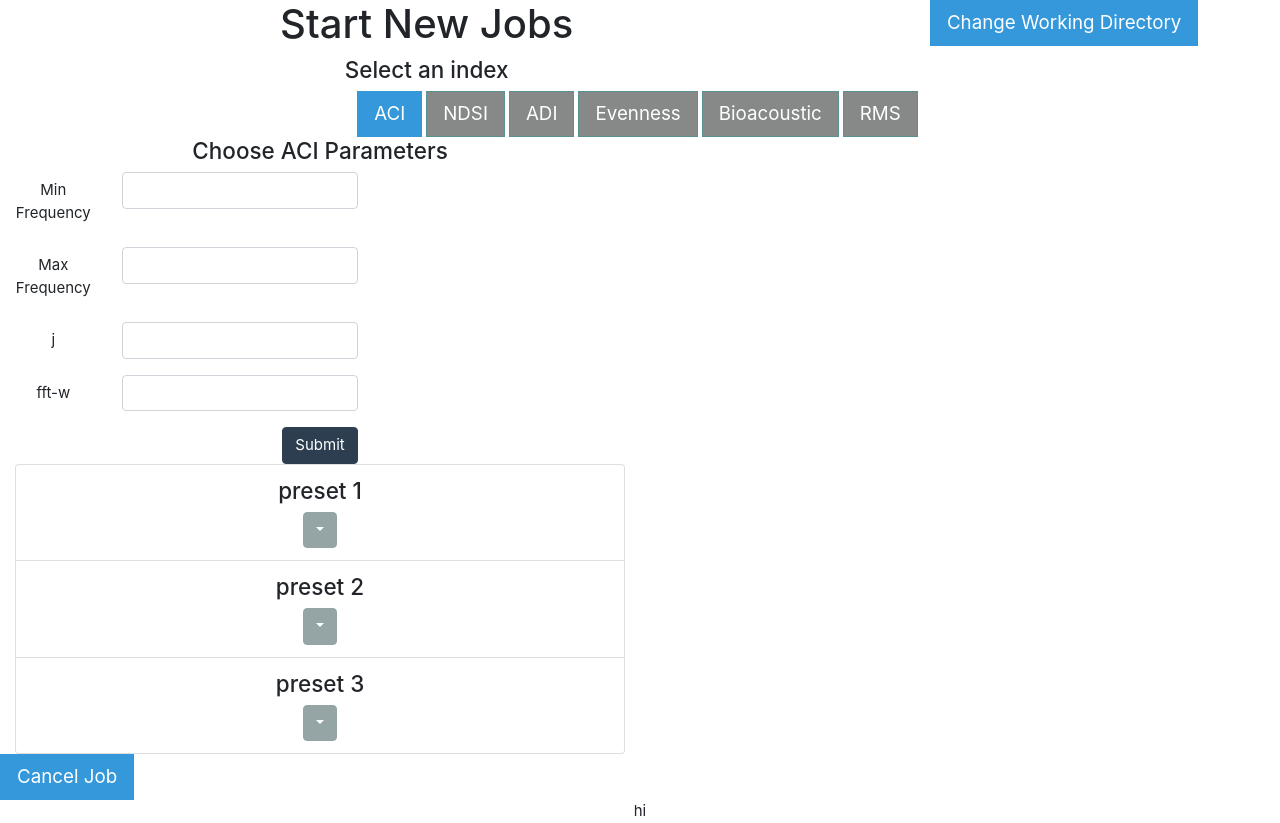
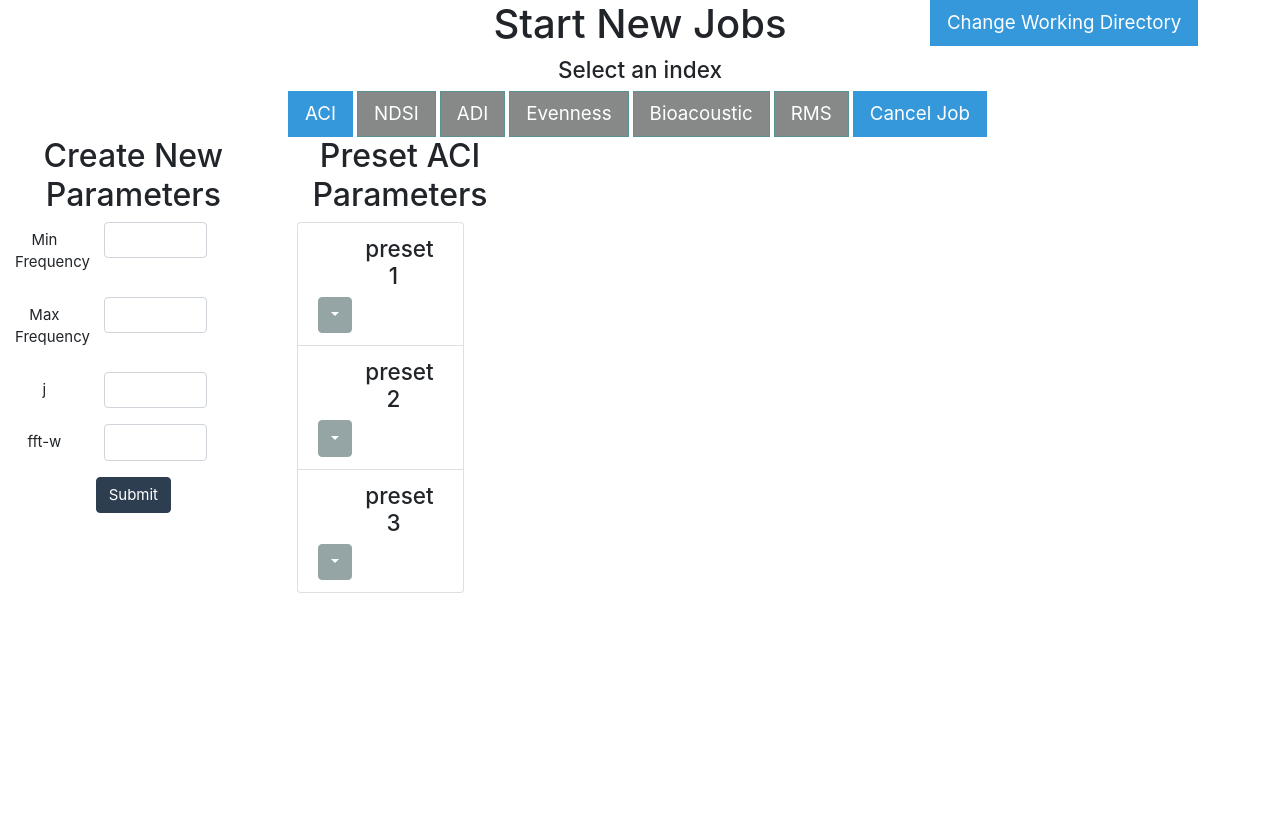
Before and after one commit to jonathanbeever/mangrove, a React (Create React App) app: page / in a window 1280 px wide. Both pictures are taken after a click on the label "ACI". After the commit the page ends 800 px from the top, so only its background shows below. Built offline with nearby package versions, Linux system fonts and the light colour scheme.

Commit message:
Set chosen parameters as state for aci

```diff
--- a/src/components/chooseParams/aciParams/newAciParams.js
+++ b/src/components/chooseParams/aciParams/newAciParams.js
@@ -1,31 +1,32 @@
 import React, { Component } from 'react';
+import '../../newJobs.css';
 
 class NewAciParams extends Component {
   render(props) {
     return (
       <form>
         <div className="form-group row">
-          <label htmlFor="min-freq" className="col-2 col-form-label">Min Frequency</label>
-          <div className="col-5">
-            <input onClick={this.props.onChange} className="form-control" type="text" value={this.props.params['min-freq']} id="min-freq" />
+          <label htmlFor="min-freq" className="col-4 col-form-label">Min Frequency</label>
+          <div className="col-6">
+            <input onChange={this.props.onChange} className="form-control" type="text" value={this.props.params['min-freq']} id="min-freq" />
           </div>
         </div>
         <div className="form-group row">
-          <label htmlFor="max-freq" className="col-2 col-form-label">Max Frequency</label>
-          <div className="col-5">
-            <input onClick={this.props.onChange} className="form-control" type="text" value={this.props.params['max-freq']} id="max-freq" />
+          <label htmlFor="max-freq" className="col-4 col-form-label">Max Frequency</label>
+          <div className="col-6">
+            <input onChange={this.props.onChange} className="form-control" type="text" value={this.props.params['max-freq']} id="max-freq" />
           </div>
         </div>
         <div className="form-group row">
-          <label htmlFor="j" className="col-2 col-form-label">j</label>
-          <div className="col-5">
-            <input onClick={this.props.onChange} className="form-control" type="text" value={this.props.params['j']} id="j" />
+          <label htmlFor="j" className="col-4 col-form-label">j</label>
+          <div className="col-6">
+            <input onChange={this.props.onChange} className="form-control" type="text" value={this.props.params['j']} id="j" />
           </div>
         </div>
         <div className="form-group row">
-          <label htmlFor="fft-w" className="col-2 col-form-label">fft-w</label>
-          <div className="col-5">
-            <input onClick={this.props.onChange} className="form-control" type="text" value={this.props.params['fft-w']} id="fft-w" />
+          <label htmlFor="fft-w" className="col-4 col-form-label">fft-w</label>
+          <div className="col-6">
+            <input onChange={this.props.onChange} className="form-control" type="text" value={this.props.params['fft-w']} id="fft-w" />
           </div>
         </div>
         <button type="submit" className="btn btn-primary">Submit</button>
--- a/src/components/chooseParams/aciParams/presetAciParams.js
+++ b/src/components/chooseParams/aciParams/presetAciParams.js
@@ -8,11 +8,10 @@ class PresetAciParams extends Component {
   constructor(props) {
     super(props);
 
-
-    this.state = {
-    };
+    this.state = {};
   }
 
+  // Toggles view of preset parameters when dropdown arrow is clicked
   onClickPreset = (e) => {
     let selectedSpecs = e.target.nextSibling
 
@@ -52,19 +51,20 @@ class PresetAciParams extends Component {
       }
     ]
 
+    // Map json object of param sets to html to render
     var htmlPresets = paramPresets.map((item, index) => {
       return (
         <li key={item.id} className="list-group-item" id={item.id}>
-          <h4 name='alias'>{item.alias}</h4>
-          <button onClick={this.onClickPreset} className="btn btn-secondary dropdown-toggle" type="button"></button>
+          <h4 class="presetAlias" name='alias'>{item.alias}&nbsp;&nbsp;</h4>
+          <button onClick={this.onClickPreset} className="btn btn-secondary dropdown-toggle presetDropdown" type="button"></button>
+          {/* Hide details of param set until dropdown is clicked */}
           <div hidden={true}>
-            <div id='min-freq' value={item.minFreq}><strong>min freq:</strong> <p>{item.minFreq}</p></div>
-            <div id='max-freq' value={5}><strong>max freq:</strong> <p>{item.maxFreq}</p></div>
+            <div id='min-freq'><strong>min freq:</strong> <p>{item.minFreq}</p></div>
+            <div id='max-freq'><strong>max freq:</strong> <p>{item.maxFreq}</p></div>
             <div id='j'><strong>j: </strong> <p>{item.j}</p></div>
             <div id='fft-w'><strong>fftW:</strong> <p>{item.fftW}</p></div>
             <button className="btn btn-secondary" onClick={this.props.onChoosePreset}>Select</button>
           </div>
-
         </li>
       )
     })
@@ -73,7 +73,7 @@ class PresetAciParams extends Component {
   }
   render(props) {
     return (
-      <div>
+      <div className="col-10">
         <ul className="list-group">
           {this.state.htmlPresets ? this.state.htmlPresets : ''}
         </ul>
--- a/src/components/chooseParams/chooseAciParams.js
+++ b/src/components/chooseParams/chooseAciParams.js
@@ -5,37 +5,16 @@ import PresetAciParams from './aciParams/presetAciParams';
 class ChooseAciParams extends Component {
   render(props) {
     return (
-      <div>
-        <NewAciParams params = {this.props.params} onChange={this.props.handleParamChange} onSubmit={this.props.handleJobSubmit} />
-        <PresetAciParams params = {this.props.params} onChoosePreset={this.props.onChoosePreset} />
+      <div className="row">
+        <div className="col-5">
+          <h3>Create New Parameters</h3>
+          <NewAciParams params = {this.props.params} onChange={this.props.onChange} />
+        </div>
+        <div className="col-5">
+          <h3>Preset ACI Parameters</h3>
+          <PresetAciParams params = {this.props.params} onChoosePreset={this.props.onChoosePreset} />
+        </div>
       </div>
-      // <form>
-      //   <div className="form-group row">
-      //     <label htmlFor="min-freq" className="col-2 col-form-label">Min Frequency</label>
-      //     <div className="col-5">
-      //       <input onClick={this.props.onChange} className="form-control" type="text" value={this.props.params['min-freq']} id="min-freq" />
-      //     </div>
-      //   </div>
-      //   <div className="form-group row">
-      //     <label htmlFor="max-freq" className="col-2 col-form-label">Max Frequency</label>
-      //     <div className="col-5">
-      //       <input onClick={this.props.onChange} className="form-control" type="text" value={this.props.params['max-freq']} id="max-freq" />
-      //     </div>
-      //   </div>
-      //   <div className="form-group row">
-      //     <label htmlFor="j" className="col-2 col-form-label">j</label>
-      //     <div className="col-5">
-      //       <input onClick={this.props.onChange} className="form-control" type="text" value={this.props.params['j']} id="j" />
-      //     </div>
-      //   </div>
-      //   <div className="form-group row">
-      //     <label htmlFor="fft-w" className="col-2 col-form-label">fft-w</label>
-      //     <div className="col-5">
-      //       <input onClick={this.props.onChange} className="form-control" type="text" value={this.props.params['fft-w']} id="fft-w" />
-      //     </div>
-      //   </div>
-      //   <button type="submit" className="btn btn-primary">Submit</button>
-      // </form>
     );
   }
 }
--- a/src/components/chooseParams/chooseIndexButtons.js
+++ b/src/components/chooseParams/chooseIndexButtons.js
@@ -1,24 +1,6 @@
 import React, { Component } from 'react';
 
 class App extends Component {
-//   constructor(props) {
-//     super(props);
-//     // this.onClickIndex = this.onClickIndex.bind(this);
-//     // this.state = {
-//         // selectedIndex: ''
-//     // };
-//   }
-
-//   onClickIndex = (e) => {
-//     // If another index is already select and the button clicked is disabled
-//     // tell user to start or cancel current job
-//     if(e.target.parentElement.className.indexOf('disabled') !== -1)
-//       alert('Start or cancel job')
-//     // Otherwise set state selectedOption to name of index
-//     else
-//       this.setState({selectedIndex: e.target.id})
-//   }
-
   render(props) {
     return (
       <div className="btn-group btn-group-toggle" data-toggle="buttons">
@@ -40,6 +22,7 @@ class App extends Component {
         <label className={"btn btn-lg btn-info" + (this.props.selectedIndex === '' ? '' : (this.props.selectedIndex === 'rms' ? '':' disabled'))}>
           <input onClick={this.props.onClickIndex} type="radio" name="options" id="rms" autoComplete="off"/> RMS
         </label>
+        <button className={"btn btn-lg btn-info" + (this.props.selectedIndex === '' ? ' disabled' : '')} onClick={this.props.onCancel}>Cancel Job</button>
       </div>
     );
   }
--- /dev/null
+++ b/src/components/newJobs.css
@@ -0,0 +1,12 @@
+.presetDropdown {
+    float: left;
+}
+
+.presetAlias {
+    float: left;
+    margin-left: 3vw;
+}
+
+#min-freq {
+    clear: both;
+}
--- a/src/components/newJobs.js
+++ b/src/components/newJobs.js
@@ -1,13 +1,4 @@
 import React, { Component } from 'react';
-// import {
-//     ChooseIndexButtons,
-//     ChooseAciParams,
-//     ChooseNdsiParams,
-//     ChooseAdiParams,
-//     ChooseBioacousticParams,
-//     ChooseEvennessParams,
-//     ChooseRmsParams
-// } from './chooseParams';
 import ChooseIndexButtons from './chooseParams/chooseIndexButtons';
 import ChooseAciParams from './chooseParams/chooseAciParams';
 import ChooseNdsiParams from './chooseParams/chooseNdsiParams';
@@ -37,14 +28,11 @@ class NewJobs extends Component {
     // clear params
     let params = Object.assign({}, this.state.params);
 
-
     while(e.target.previousSibling != null) {
       params[e.target.previousSibling.id] = e.target.previousSibling.children[1].textContent
-      alert(e.target.previousSibling.children[1].textContent)
 
       e.target = e.target.previousSibling
     }
-    console.log(params)
     this.setState({params: params})
   }
 
@@ -64,27 +52,27 @@ class NewJobs extends Component {
 
       switch(e.target.id) {
         case 'aci': {
-          this.setState({paramComp: <ChooseAciParams params = {this.state.params} onChange={this.handleParamChange} onSubmit={this.handleJobSubmit} onChoosePreset={this.onChoosePreset} />})
+          this.setState({paramComp: <ChooseAciParams params = {this.state.params} onChange={this.handleParamChange} onChoosePreset={this.onChoosePreset} />})
           break;
         }
         case 'ndsi': {
-          this.setState({paramComp: <ChooseNdsiParams params = {this.state.params} onChange={this.handleParamChange} onSubmit={this.handleJobSubmit} />})
+          this.setState({paramComp: <ChooseNdsiParams params = {this.state.params} onChange={this.handleParamChange} onChoosePreset={this.onChoosePreset} />})
           break;
         }
         case 'adi': {
-          this.setState({paramComp: <ChooseAdiParams params = {this.state.params} onChange={this.handleParamChange} onSubmit={this.handleJobSubmit} />})
+          this.setState({paramComp: <ChooseAdiParams params = {this.state.params} onChange={this.handleParamChange} onChoosePreset={this.onChoosePreset} />})
           break;
         }
         case 'bioacoustic': {
-          this.setState({paramComp: <ChooseBioacousticParams params = {this.state.params} onChange={this.handleParamChange} onSubmit={this.handleJobSubmit} />})
+          this.setState({paramComp: <ChooseBioacousticParams params = {this.state.params} onChange={this.handleParamChange} onChoosePreset={this.onChoosePreset} />})
           break;
         }
         case 'evenness': {
-          this.setState({paramComp: <ChooseEvennessParams params = {this.state.params} onChange={this.handleParamChange} onSubmit={this.handleJobSubmit} />})
+          this.setState({paramComp: <ChooseEvennessParams params = {this.state.params} onChange={this.handleParamChange} onChoosePreset={this.onChoosePreset} />})
           break;
         }
         case 'rms': {
-          this.setState({paramComp: <ChooseRmsParams params = {this.state.params} onChange={this.handleParamChange} onSubmit={this.handleJobSubmit} />})
+          this.setState({paramComp: <ChooseRmsParams params = {this.state.params} onChange={this.handleParamChange} onChoosePreset={this.onChoosePreset} />})
           break;
         }
         default: {
@@ -97,7 +85,7 @@ class NewJobs extends Component {
 
   handleParamChange (e) {
     let params = Object.assign({}, this.state.params);
-
+    alert(e.target.id, e.target.value)
     params[e.target.id] = e.target.value
 
     this.setState({params: params})
@@ -113,10 +101,11 @@ class NewJobs extends Component {
 
   render() {
     return (
-    //   <div className="App">
       <div className="container-fluid">
         <div className="row">
-            <div className='col-8'>
+          <div className='col-4'>
+          </div>
+          <div className='col-4'>
             <h2>Start New Jobs</h2>
             <h4>Select an index</h4>
           </div>
@@ -126,7 +115,8 @@ class NewJobs extends Component {
         </div>
         <div className="row">
           <div className='col-12'>
-              <ChooseIndexButtons selectedIndex = {this.state.selectedIndex} onClickIndex={this.onClickIndex}/>
+            <ChooseIndexButtons selectedIndex = {this.state.selectedIndex} onClickIndex={this.onClickIndex} onCancel={this.cancelJob}/>
+            {/* Show alert if changeIndexWarning is true */}
             {this.state.changeIndexWarning ?
               (<div className="alert alert-warning" role="alert">
                 <strong>Warning!</strong> Start or cancel current job before starting a new one.
@@ -135,17 +125,10 @@ class NewJobs extends Component {
         </div>
         <div className="row">
           <div className="col-6">
-              {this.state.selectedIndex ? (<div><h4>Choose {this.state.selectedIndex.toUpperCase()} Parameters</h4> {this.state.paramComp} </div>) : ''}
+            {this.state.selectedIndex ? (<div>{this.state.paramComp}</div>) : ''}
           </div>
         </div>
-          <div className="row">
-            <button className="btn btn-lg btn-info" onClick={this.cancelJob}>Cancel Job</button>
       </div>
-          <div>
-            {this.state.params['j'] ? this.state.params['j'] : 'hi'}
-          </div>
-        </div>
-    //   </div>
     );
   }
 }
```
Also changed, not shown: src/App.css (+0 -12 lines). Lines whose indentation alone changed are shown as unchanged.
